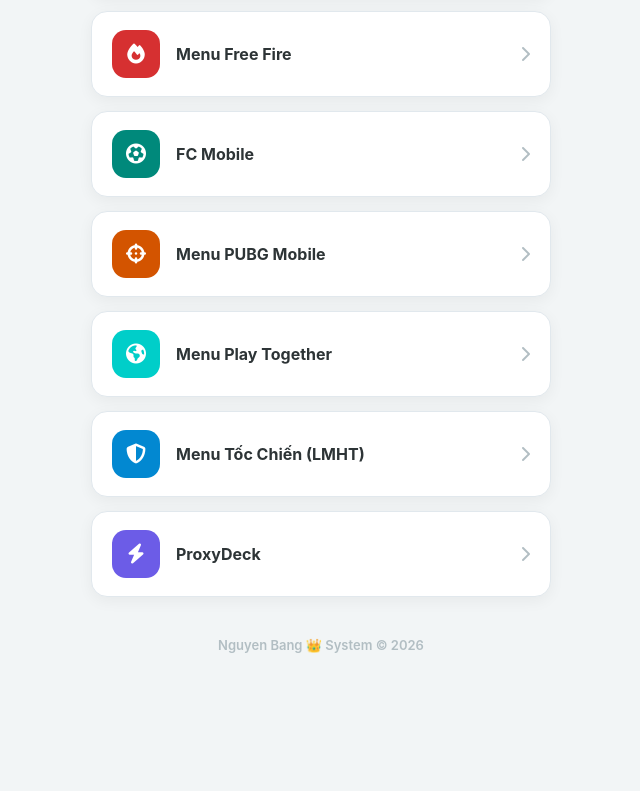
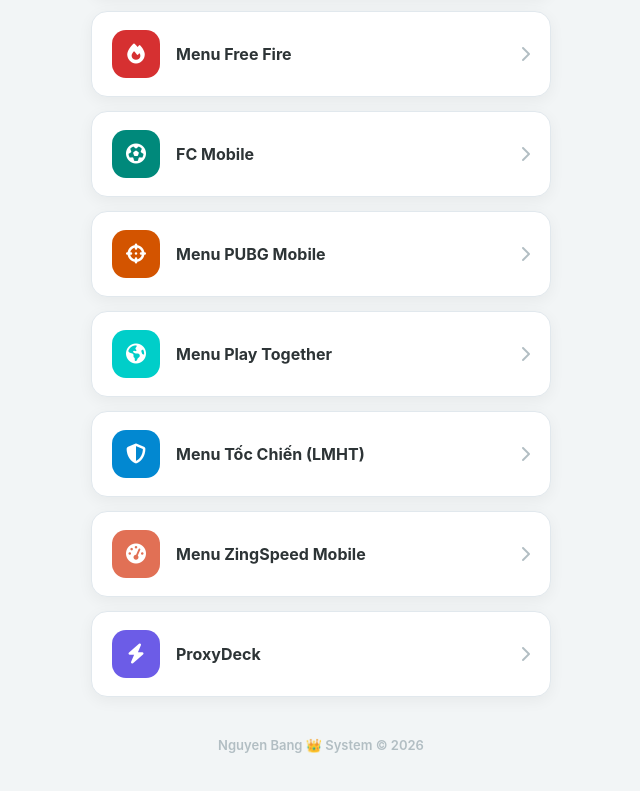
Before and after one commit to bokoten09/trang-chu, a plain HTML site: page index.html in a window 1280 px wide. Shown: the part 475-1266 px from the top of the page, without its empty margins (319-959 px from the left). Before the commit the page ends 1168 px from the top, so only its background shows below. Drawn offline with Linux system fonts and the light colour scheme.

Commit message:
Update index.html

```diff
--- a/index.html
+++ b/index.html
@@ -181,6 +181,7 @@
     .icon-pubg { background: #d35400; }
     .icon-play { background: #00cec9; }
     .icon-tocchien { background: #0288d1; }
+    .icon-zingspeed { background: #e17055; }
     .icon-proxy { background: #6c5ce7; }
 
     .card-text h3 {
@@ -309,7 +310,20 @@
       <i class="fa-solid fa-chevron-right arrow-btn"></i>
     </a>
 
-    <!-- 7. ProxyDeck -->
+    <!-- 7. Menu ZingSpeed Mobile -->
+    <a href="https://bokoten09.github.io/menu-zing-speed/" class="nav-card">
+      <div class="card-info">
+        <div class="card-icon icon-zingspeed">
+          <i class="fa-solid fa-gauge-high"></i>
+        </div>
+        <div class="card-text">
+          <h3>Menu ZingSpeed Mobile</h3>
+        </div>
+      </div>
+      <i class="fa-solid fa-chevron-right arrow-btn"></i>
+    </a>
+
+    <!-- 8. ProxyDeck -->
     <a href="https://bokoten09.github.io/proxydeck/" class="nav-card">
       <div class="card-info">
         <div class="card-icon icon-proxy">
```
